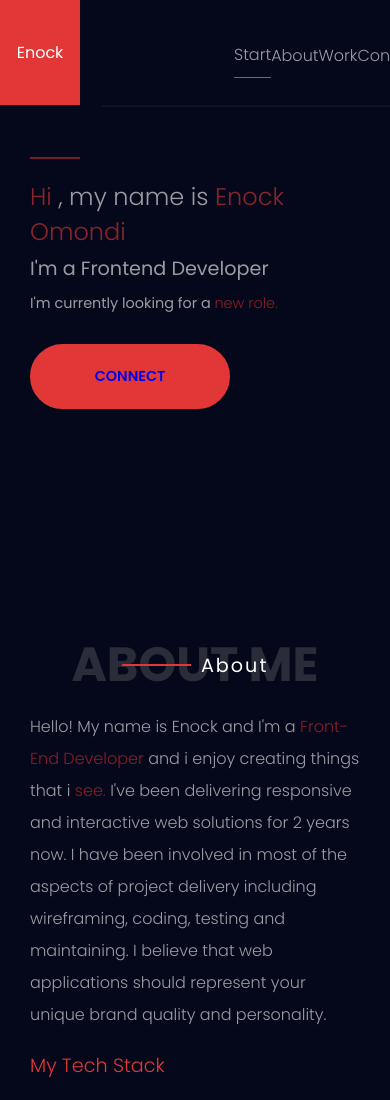
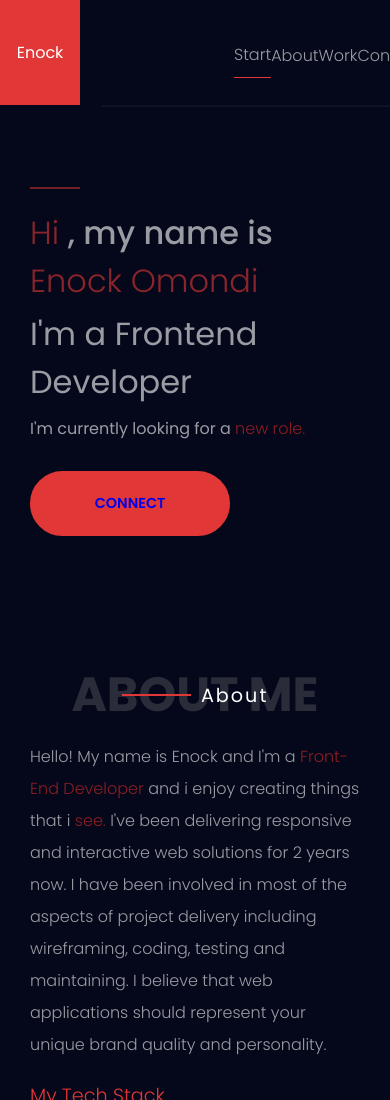
Before and after one commit to Trend20/Portfolio-v1, a plain HTML site: page index.html in a window 390 px wide. Shown: the top 1100 px of the page. Drawn offline with Linux system fonts and the light colour scheme.

Commit message:
adding responsive view

```diff
--- a/css/style.css
+++ b/css/style.css
@@ -334,7 +334,7 @@ nav ul li a:hover {
 		display: flex;
 		padding-top: 30px;
 		margin-left: 30px;
-		margin-top: 20px;
+		margin-top: 50px;
 		width: 100%;
 		min-height: 50vh;
 	}
@@ -348,10 +348,10 @@ nav ul li a:hover {
 
 	.intro h3 {
 		margin-top: 20px;
-		font-size: 1.5rem;
+		font-size: 2rem;
 		width: 80%;
 		opacity: 0.6;
-		font-weight: 300;
+		font-weight: 500;
 	}
 
 	.intro h3 b {
@@ -361,12 +361,13 @@ nav ul li a:hover {
 	}
 
 	.intro > p {
-		font-size: 1.2rem;
+		font-size: 2rem;
 		opacity: 0.6;
 	}
 
 	#role {
 		margin-top: 10px;
+		font-size: 1rem;
 	}
 
 	.btn {
```
